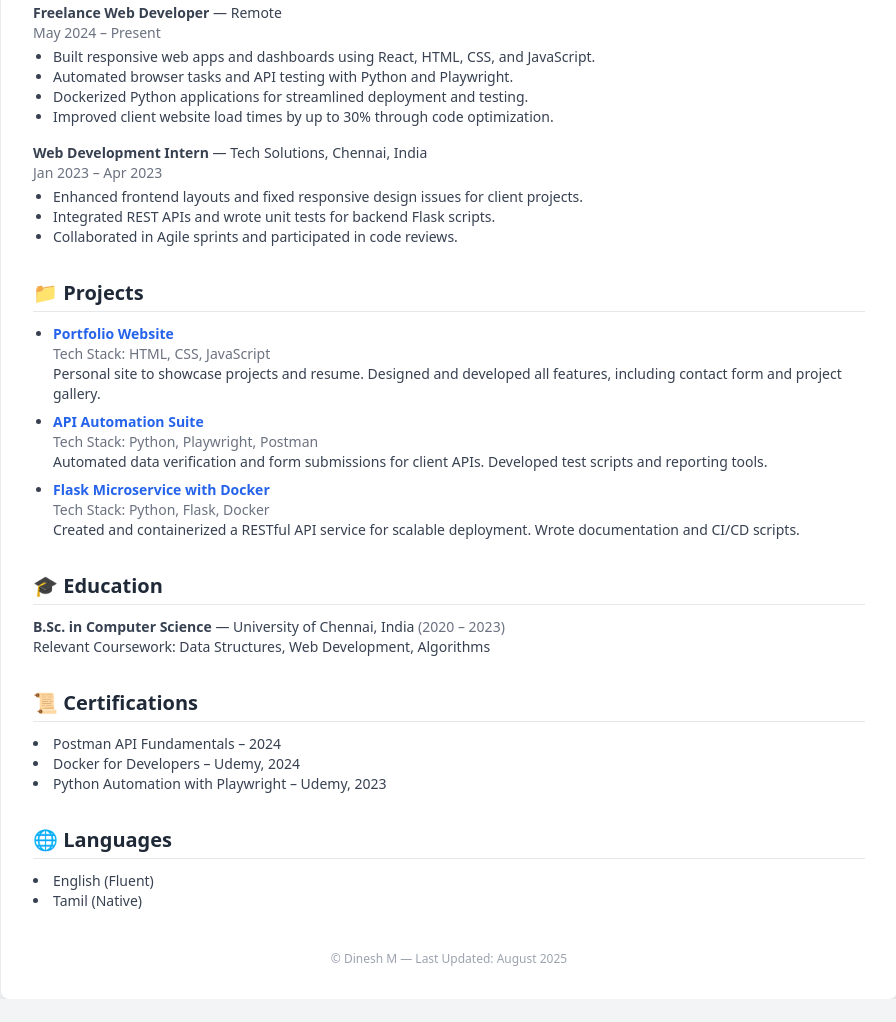
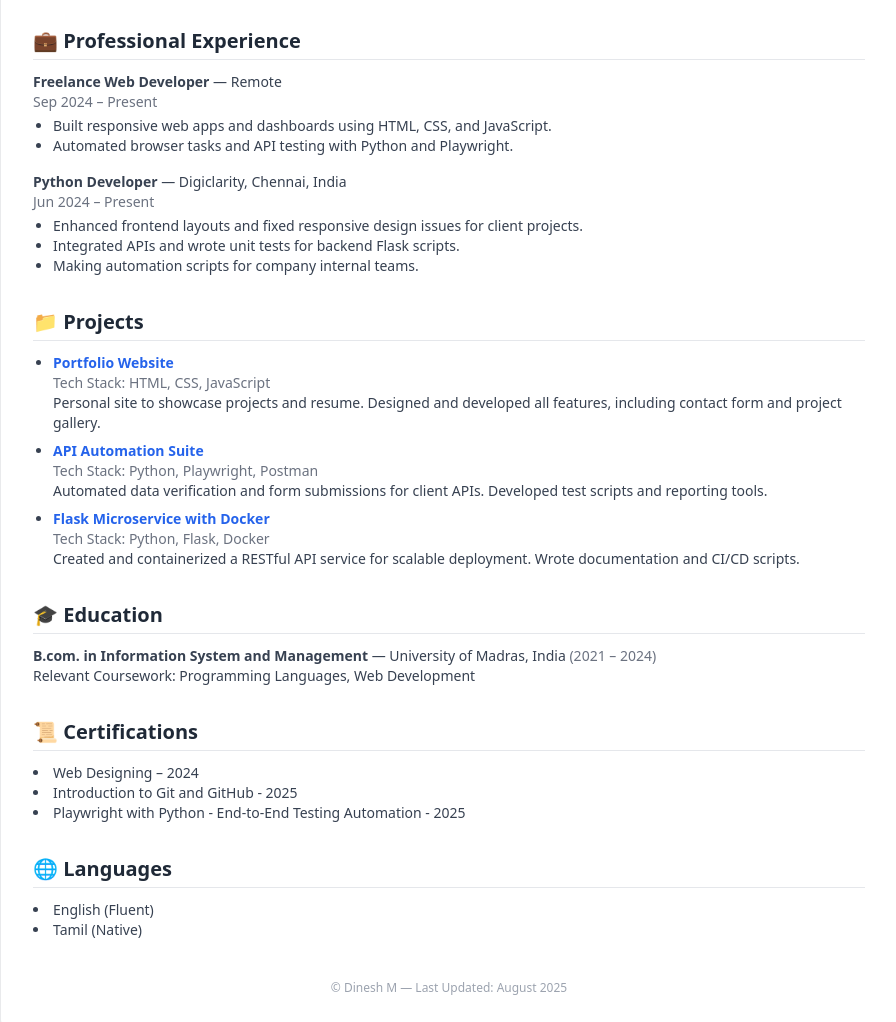
Before and after one commit to dxninja-codes/my_resume, a plain HTML site: page index.html in a window 1280 px wide. Shown: the part 720-1742 px from the top of the page, without its empty margins (191-1087 px from the left). Before the commit the page ends 1719 px from the top, so only its background shows below. Drawn offline with nearby package versions, Linux system fonts and the light colour scheme.

Commit message:
Updated the information

```diff
--- a/index.html
+++ b/index.html
@@ -18,7 +18,7 @@
           <span class="font-semibold">Phone:</span> <a href="tel:+918072919240" class="text-blue-600 hover:underline">+91 8072919240</a>
         </div>
         <div>
-          <span class="font-semibold">Email:</span> <a href="mailto:dineshm2816@email.com" target="_blank" class="text-blue-600 hover:underline">dineshm2816@email.com</a>
+          <span class="font-semibold">Email:</span> <a href="mailto:dineshm2816@gmail.com" target="_blank" class="text-blue-600 hover:underline">dineshm2816@gmail.com</a>
         </div>
         <div>
           <span class="font-semibold">LinkedIn:</span> <a href="https://www.linkedin.com/in/dineshm-dev" target="_blank" class="text-blue-600 hover:underline">linkedin.com/in/dineshm</a>
@@ -35,7 +35,7 @@
     <section class="mb-8">
       <h2 class="text-xl font-semibold border-b pb-1 mb-3">👨‍💻 Professional Summary</h2>
       <p class="text-gray-700 text-sm leading-relaxed">
-        Junior Web Developer with hands-on experience in Python, JavaScript, and modern web frameworks. Passionate about building responsive, user-friendly applications and contributing to clean, maintainable codebases. Eager to join a collaborative team to further develop technical and problem-solving skills.
+        Junior Web Developer with hands-on experience in Python, JavaScript, and modern web frameworks. Skilled in building responsive, user-friendly applications using HTML, CSS, and JavaScript, with a focus on clean and maintainable code. Experienced in automation testing using Playwright with Python, creating efficient and reliable end-to-end test scripts to ensure application quality. Passionate about combining UI development with automation to deliver seamless user experiences. Eager to join a collaborative team to further enhance technical and problem-solving skills while contributing to high-quality software delivery.
       </p>
     </section>
 
@@ -84,21 +84,19 @@
       <div class="text-sm space-y-4 text-gray-700">
         <div>
           <strong>Freelance Web Developer</strong> — Remote<br>
-          <span class="text-gray-500">May 2024 – Present</span>
+          <span class="text-gray-500">Sep 2024 – Present</span>
           <ul class="list-disc ml-5 mt-1">
-            <li>Built responsive web apps and dashboards using React, HTML, CSS, and JavaScript.</li>
+            <li>Built responsive web apps and dashboards using HTML, CSS, and JavaScript.</li>
             <li>Automated browser tasks and API testing with Python and Playwright.</li>
-            <li>Dockerized Python applications for streamlined deployment and testing.</li>
-            <li>Improved client website load times by up to 30% through code optimization.</li>
           </ul>
         </div>
         <div>
-          <strong>Web Development Intern</strong> — Tech Solutions, Chennai, India<br>
-          <span class="text-gray-500">Jan 2023 – Apr 2023</span>
+          <strong>Python Developer</strong> — Digiclarity, Chennai, India<br>
+          <span class="text-gray-500">Jun 2024 – Present</span>
           <ul class="list-disc ml-5 mt-1">
             <li>Enhanced frontend layouts and fixed responsive design issues for client projects.</li>
-            <li>Integrated REST APIs and wrote unit tests for backend Flask scripts.</li>
-            <li>Collaborated in Agile sprints and participated in code reviews.</li>
+            <li>Integrated APIs and wrote unit tests for backend Flask scripts.</li>
+            <li>Making automation scripts for company internal teams.</li>
           </ul>
         </div>
       </div>
@@ -136,8 +134,8 @@
     <section class="mb-8">
       <h2 class="text-xl font-semibold border-b pb-1 mb-3">🎓 Education</h2>
       <p class="text-sm text-gray-700">
-        <strong>B.Sc. in Computer Science</strong> — University of Chennai, India <span class="text-gray-500">(2020 – 2023)</span><br>
-        Relevant Coursework: Data Structures, Web Development, Algorithms
+        <strong>B.com. in Information System and Management</strong> — University of Madras, India <span class="text-gray-500">(2021 – 2024)</span><br>
+        Relevant Coursework: Programming Languages, Web Development
       </p>
     </section>
 
@@ -145,9 +143,9 @@
     <section class="mb-8">
       <h2 class="text-xl font-semibold border-b pb-1 mb-3">📜 Certifications</h2>
       <ul class="list-disc list-inside text-sm text-gray-700">
-        <li>Postman API Fundamentals – 2024</li>
-        <li>Docker for Developers – Udemy, 2024</li>
-        <li>Python Automation with Playwright – Udemy, 2023</li>
+        <li>Web Designing – 2024</li>
+        <li>Introduction to Git and GitHub - 2025</li>
+        <li>Playwright with Python - End-to-End Testing Automation - 2025</li>
       </ul>
     </section>
 
```
